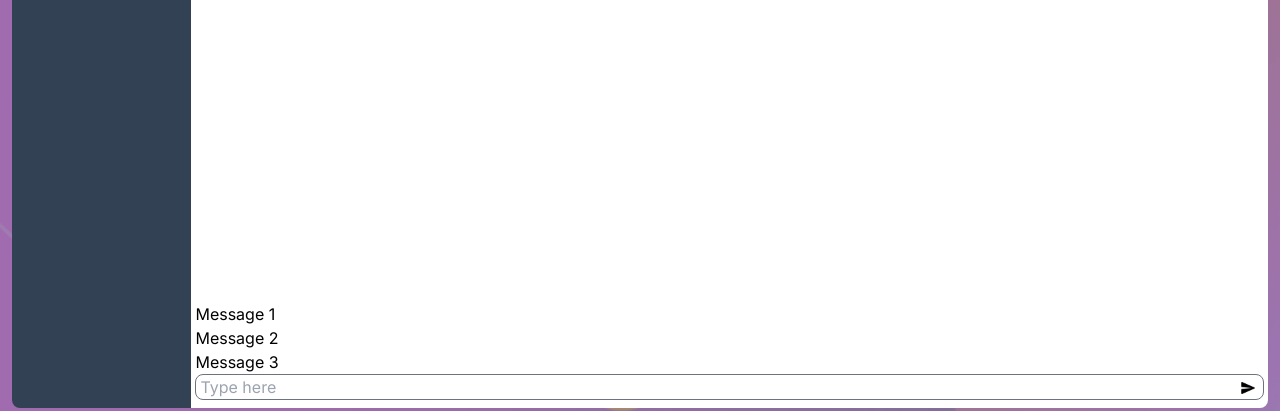
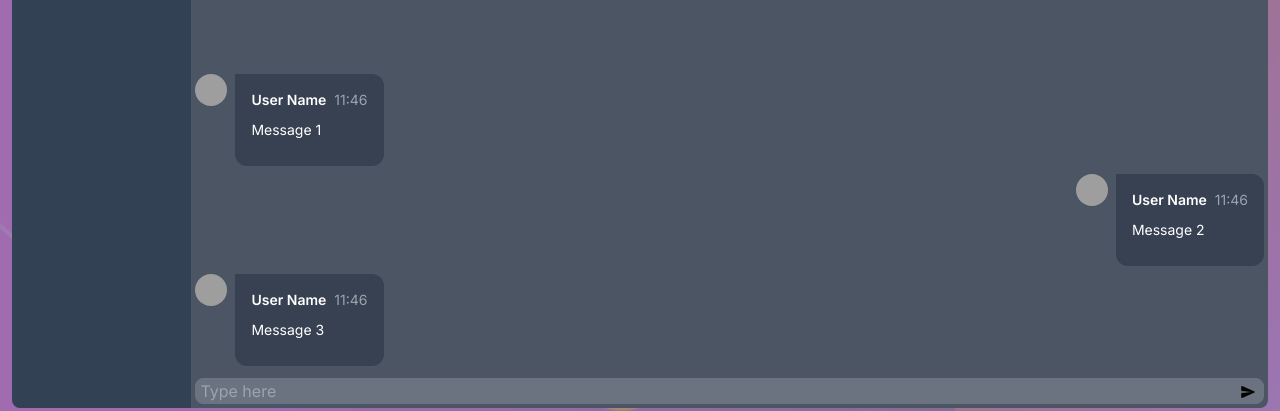
Before and after one commit to thetranscendenceteam/ft_transcendence, a Next.js app in the folder src/front/: page /chat in a window 1280 px wide. Shown: the part 380-791 px from the top of the page. Built offline with nearby package versions, Linux system fonts and the light colour scheme; no server answers; grey boxes are pictures that could not be loaded.

Commit message:
chat_done_final_design_to_be_discussed

```diff
--- a/src/front/src/components/chat/conversation.tsx
+++ b/src/front/src/components/chat/conversation.tsx
@@ -2,6 +2,7 @@ import React, { useState, useEffect, useRef } from 'react';
 import Image from 'next/image';
 import menuIcon from '../../../public/more.png';
 import sendIcon from '../../../public/send.png';
+import Message from './message';
 
 type Props = {
   className: string;
@@ -11,11 +12,12 @@ const Conversation = ({ className }: Props) => {
   const [isMenuOpen, setIsOpen] = useState(false);
   const [newMessage, setNewMessage] = useState('');
   const [messages, setMessages] = useState([
-    'Message 1',
-    'Message 2',
-    'Message 3',
+    { text: 'Message 1', userMessage: false },
+    { text: 'Message 2', userMessage: true },
+    { text: 'Message 3', userMessage: false },
   ])
   const menuRef = useRef<HTMLDivElement | null>(null);
+  const conversationRef = useRef<HTMLDivElement | null>(null);
 
   const toggleMenu = () => {
     setIsOpen(!isMenuOpen);
@@ -24,7 +26,10 @@ const Conversation = ({ className }: Props) => {
   useEffect(() => {
     const clickOutside = (event: MouseEvent) => {
       if (menuRef.current && !menuRef.current.contains(event.target as Node)) {
-        setIsOpen(false);
+        const targetElement = event.target as HTMLElement;
+        if (!targetElement || !targetElement.classList.contains("menu-button")) {
+          setIsOpen(false);
+        }
       }
     };
 
@@ -37,28 +42,35 @@ const Conversation = ({ className }: Props) => {
 
   const sendMessage = () => {
     if (newMessage.trim() !== '') {
+      const newUserMessage = { text: newMessage, userMessage: true };
       console.log('Sending message:', newMessage);
-      setMessages((prevMessages) => [...prevMessages, newMessage]);
+      setMessages((prevMessages) => [...prevMessages, newUserMessage]);
       setNewMessage('');
     }
   }
 
+  useEffect(() => {
+    if (conversationRef.current) {
+      conversationRef.current.scrollTop = conversationRef.current.scrollHeight;
+    }
+  })
+
   return (
-    <div className={`relative h-full flex flex-col items-center justify-center bg-white ${className} rounded-r-lg`}>
-      <button onClick={toggleMenu} className="absolute top-0 right-0 m-2 p-2 bg-gray-200 rounded-full">
-        <Image src={menuIcon} alt="Menu Icon" width={12} height={12} />
+    <div className={`relative h-full flex flex-col items-center justify-center bg-white dark:bg-gray-600 ${className} rounded-r-lg`}>
+      <button onClick={toggleMenu} className="absolute top-0 right-3 m-2 p-2 bg-gray-200 rounded-full menu-button">
+        <Image src={menuIcon} alt="Menu Icon" width={12} height={12} className="menu-button"/>
       </button>
-      <div className="relative mt-auto w-full mb-2 px-1">
-        <div className="w-full overflow-y-auto">
+      <div className="mt-auto w-full mb-2 px-1 overflow-y-auto min-h-0 " ref={conversationRef}>
+        <div className="w-full flex-flex-col">
           {messages.map((message, index) => (
-            <div key={index} className="w-full text-black">
-              {message}
-            </div>
+            <Message key={index} index={index} message={message.text} userMessage={message.userMessage} />
           ))}
         </div>
+      </div>
+      <div className="px-1 pb-1 w-full">
         <input
           type="text"
-          className="w-full border text-gray-700 border-gray-500 rounded-lg pl-1 pr-10 outline-none"
+          className="w-full border dark:bg-gray-500 dark:text-white text-gray-700 border-gray-500 rounded-lg pl-1 pr-10 outline-none"
           placeholder="Type here"
           value={newMessage}
           onChange={(e) => setNewMessage(e.target.value)}
@@ -68,7 +80,7 @@ const Conversation = ({ className }: Props) => {
             }
           }}
         />
-        <button className="absolute right-2 bottom-1 cursor-pointer pr-1" onClick={sendMessage}>
+        <button className="absolute right-2 bottom-2 cursor-pointer pr-1" onClick={sendMessage}>
           <Image src={sendIcon} alt="Send Icon" width={16} height={16} />
         </button>
       </div>
--- /dev/null
+++ b/src/front/src/components/chat/message.tsx
@@ -0,0 +1,26 @@
+import React from 'react';
+
+type Arguments = {
+  index: number;
+  message: string;
+  userMessage: boolean;
+}
+
+const Message: React.FC<Arguments> = ({ index, message, userMessage }) => {
+  const messageClass = userMessage ? "flex py-1 w-full justify-end" : "flex py-1 w-full";
+
+  return (
+    <div key={index} className={messageClass}>
+      <img className="w-8 h-8 rounded-full" src="https://avatars.githubusercontent.com/u/11646882" alt="Profile pic" />
+      <div className="flex flex-col leading-1.5 p-4 ml-2 border-gray-200 bg-gray-100 rounded-e-xl rounded-es-xl dark:bg-gray-700">
+        <div className="flex items-center space-x-2 rtl:space-x-reverse">
+          <span className="text-sm font-semibold text-gray-900 dark:text-white">User Name</span>
+          <span className="text-sm font-normal text-gray-500 dark:text-gray-400">11:46</span>
+        </div>
+        <p className="break-words max-w-sm text-sm font-normal py-2.5 text-gray-900 dark:text-white">{message}</p>
+      </div>
+    </div>
+  );
+}
+
+export default Message;
--- a/src/front/tailwind.config.js
+++ b/src/front/tailwind.config.js
@@ -72,5 +72,7 @@ module.exports = {
       },
     },
   },
-  plugins: [require("tailwindcss-animate")],
+  plugins: [
+    require("tailwindcss-animate"),
+  ],
 }
```
Also changed, not shown: src/front/src/components/chat/messageInput.tsx (deleted), 2 other files (tests, documents, lock files or other folders).
